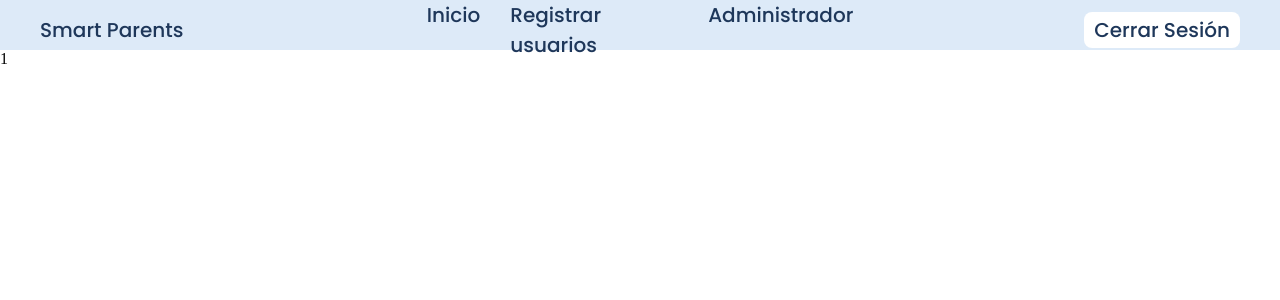
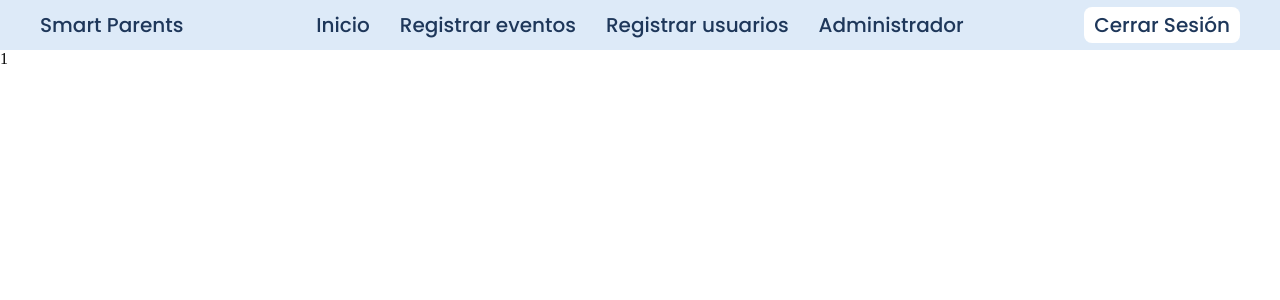
Before and after one commit to KxD547/smart-parents, a PHP site: page /views/dashboard.php in a window 1280 px wide. Shown: the top 300 px of the page. Run offline with PHP 8.4, Linux system fonts and the light colour scheme; a user stored in the database is signed in.

Commit message:
se añadió el header al dashboard y se le aplicó estilos

```diff
--- a/assets/css/style.css
+++ b/assets/css/style.css
@@ -109,7 +109,7 @@ ESTE ES EL ARCHIVO CSS GENERAL, PARA QUE TODO EL SITIO WEB TENGA CONSISTENCIA EN
     .header {
             background-color: var(--color-header);
             display: grid;
-            grid-template-columns: 1fr 1fr 1fr;
+            grid-template-columns: 1fr auto 1fr;
             height: 50px;
         }
         .header_logo {
--- a/includes/dashboard_header.php
+++ b/includes/dashboard_header.php
@@ -7,7 +7,7 @@
         <nav class="header_nav">    <!-- Contenedor de navegación del sitio -->
             <ul class="header_nav_list">    <!-- Lista de enlaces del menú de navegación -->
                 <li><a href="../views/dashboard.php">Inicio</a></li>                     <!-- Enlace a al dashboard -->';
-                if ($rol === 'profesor') {
+                if ($rol === 'profesor' || 'admistrador') {
                     echo '<li><a href="../views/registrar_eventos.php">Registrar eventos</a></li>   <!-- Enlace a la pagina de registro de eventos-->';
                 };
                 if ($rol === 'administrador') {
@@ -18,8 +18,8 @@
                 };
         echo'</ul>
         </nav>
-        <div class="header_nav_login">  <!-- Contenedor del boton de iniciar sesión -->
-            <a href="views/login.php" class="btn_secundary">Cerrar Sesión</a>  <!-- Botón para ir a la pagina de iniciar sesión -->
+        <div class="header_nav_login">  <!-- Contenedor del boton de cerrar sesión -->
+            <a href="../actions/logout.php" class="btn_secundary">Cerrar Sesión</a>  <!-- Botón para ir a la pagina de cerrar sesión -->
         </div>
     </header>';
 ?>
--- a/views/dashboard.php
+++ b/views/dashboard.php
@@ -16,7 +16,7 @@ $rol = $_SESSION['rol'];
     <meta charset="UTF-8">
     <meta name="viewport" content="width=device-width, initial-scale=1.0">
     <title>Dashboard</title>
-    <link rel="stylesheet" href="assets/css/style.css"> <!-- Vincula el css principal -->
+    <link rel="stylesheet" href="../assets/css/style.css"> <!-- Vincula el css principal -->
     <link rel="preconnect" href="https://fonts.googleapis.com"> <!-- Conecta la fuente -->
     <link rel="preconnect" href="https://fonts.gstatic.com" crossorigin>    <!-- Conecta la fuente -->
     <link href="https://fonts.googleapis.com/css2?family=Poppins:ital,wght@0,100;0,200;0,300;0,400;0,500;0,600;0,700;0,800;0,900;1,100;1,200;1,300;1,400;1,500;1,600;1,700;1,800;1,900&display=swap" rel="stylesheet"> <!-- Conecta la fuente -->
```
